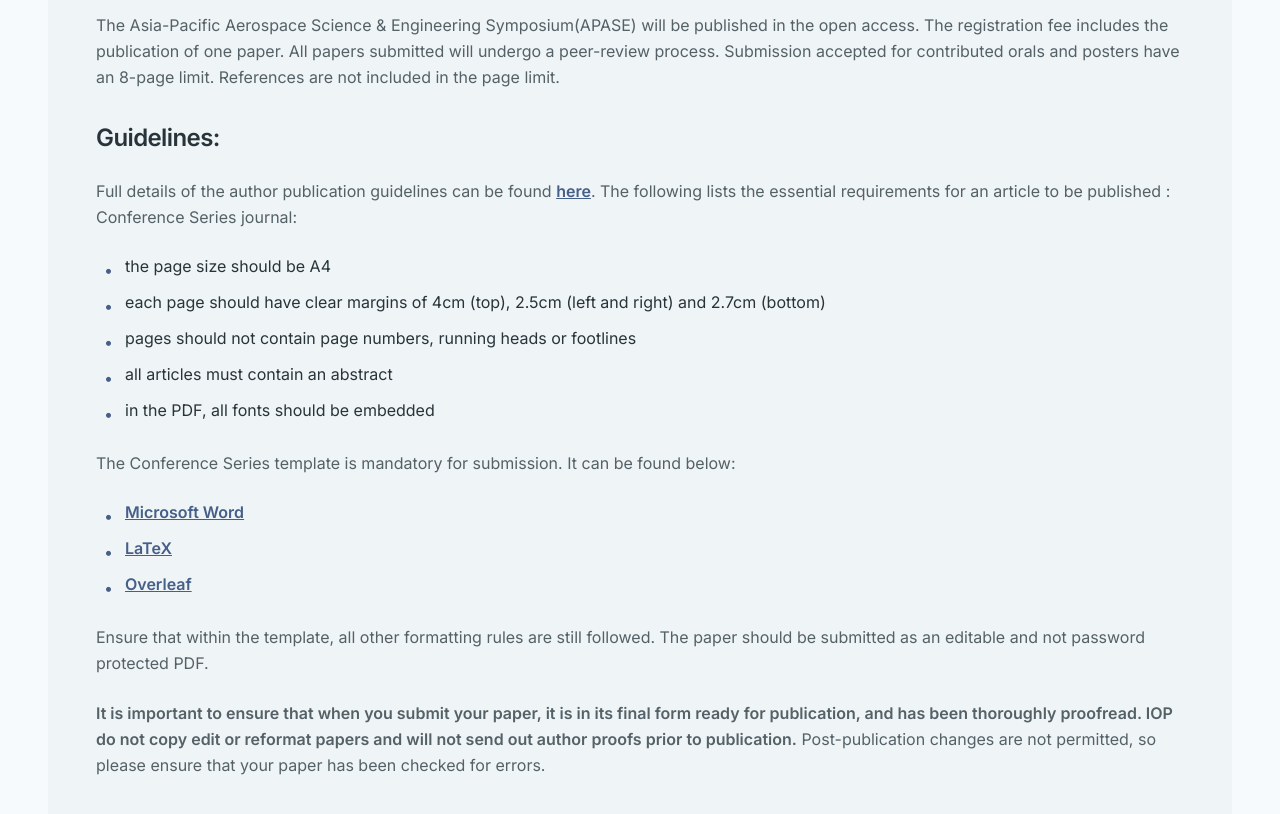
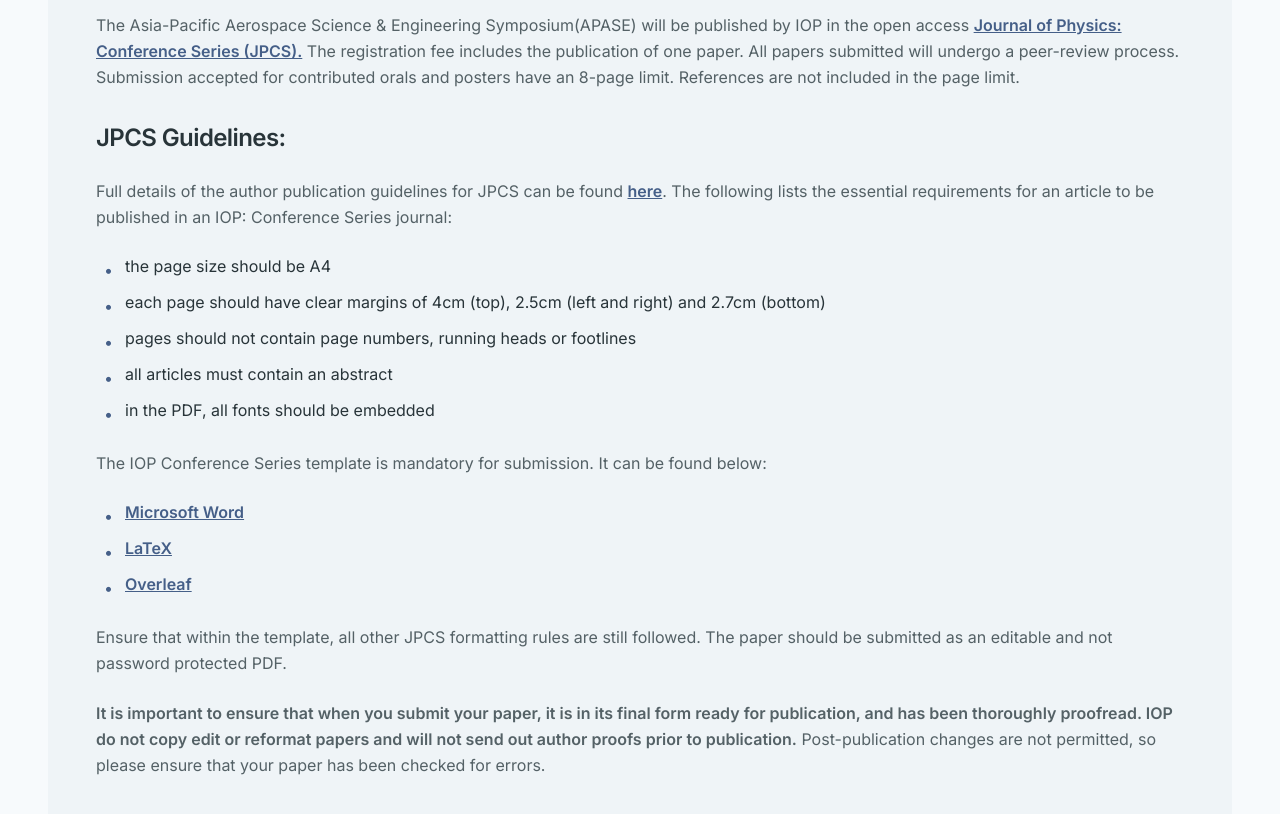
Before and after one commit to ascomlab/apase-web, a Next.js app: page /submission in a window 1280 px wide. Shown: the part 560-1374 px from the top of the page. Built offline with nearby package versions, Linux system fonts and the light colour scheme.

Commit message:
Update data.ts

```diff
--- a/app/submission/data.ts
+++ b/app/submission/data.ts
@@ -1,10 +1,10 @@
 export const submissionGuidelinesContent = `# Paper Submission Guidelines
 
-The Asia-Pacific Aerospace Science & Engineering Symposium(APASE) will be published in the open access. The registration fee includes the publication of one paper. All papers submitted will undergo a peer-review process. Submission accepted for contributed orals and posters have an 8-page limit. References are not included in the page limit.
+The Asia-Pacific Aerospace Science & Engineering Symposium(APASE) will be published by IOP in the open access [**Journal of Physics: Conference Series (JPCS).**](https://iopscience.iop.org/journal/1742-6596) The registration fee includes the publication of one paper. All papers submitted will undergo a peer-review process. Submission accepted for contributed orals and posters have an 8-page limit. References are not included in the page limit.
 
-## Guidelines:
+## JPCS Guidelines:
 
-Full details of the author publication guidelines can be found [**here**](https://publishingsupport.iopscience.iop.org/author-guidelines-for-conference-proceedings/).  The following lists the essential requirements for an article to be published : Conference Series journal:
+Full details of the author publication guidelines for JPCS can be found [**here**](https://publishingsupport.iopscience.iop.org/author-guidelines-for-conference-proceedings/).  The following lists the essential requirements for an article to be published in an IOP: Conference Series journal:
 
 - the page size should be A4
 - each page should have clear margins of 4cm (top), 2.5cm (left and right) and 2.7cm (bottom)
@@ -12,13 +12,13 @@ Full details of the author publication guidelines can be found [**here**](https:
 - all articles must contain an abstract
 - in the PDF, all fonts should be embedded
 
-The Conference Series template is mandatory for submission. It can be found below:
+The IOP Conference Series template is mandatory for submission. It can be found below:
 
 - [**Microsoft Word**](https://cms.iopscience.iop.org/alfresco/d/d/workspace/SpacesStore/f67538ae-18b2-11e4-831a-29411a5deefe/WordGuidelines.zip)
 - [**LaTeX**](https://cms.iopscience.iop.org/alfresco/d/d/workspace/SpacesStore/a83f1ab6-cd8f-11e0-be51-5d01ae4695ed/LaTeXTemplates.zip)
 - [**Overleaf**](https://www.overleaf.com/read/qhbdnjyswhxg#7770de)
 
-Ensure that within the template, all other formatting rules are still followed. The paper should be submitted as an editable and not password protected PDF.
+Ensure that within the template, all other JPCS formatting rules are still followed. The paper should be submitted as an editable and not password protected PDF.
 
 **It is important to ensure that when you submit your paper, it is in its final form ready for publication, and has been thoroughly proofread. IOP do not copy edit or reformat papers and will not send out author proofs prior to publication.** Post-publication changes are not permitted, so please ensure that your paper has been checked for errors.
 `;
```
